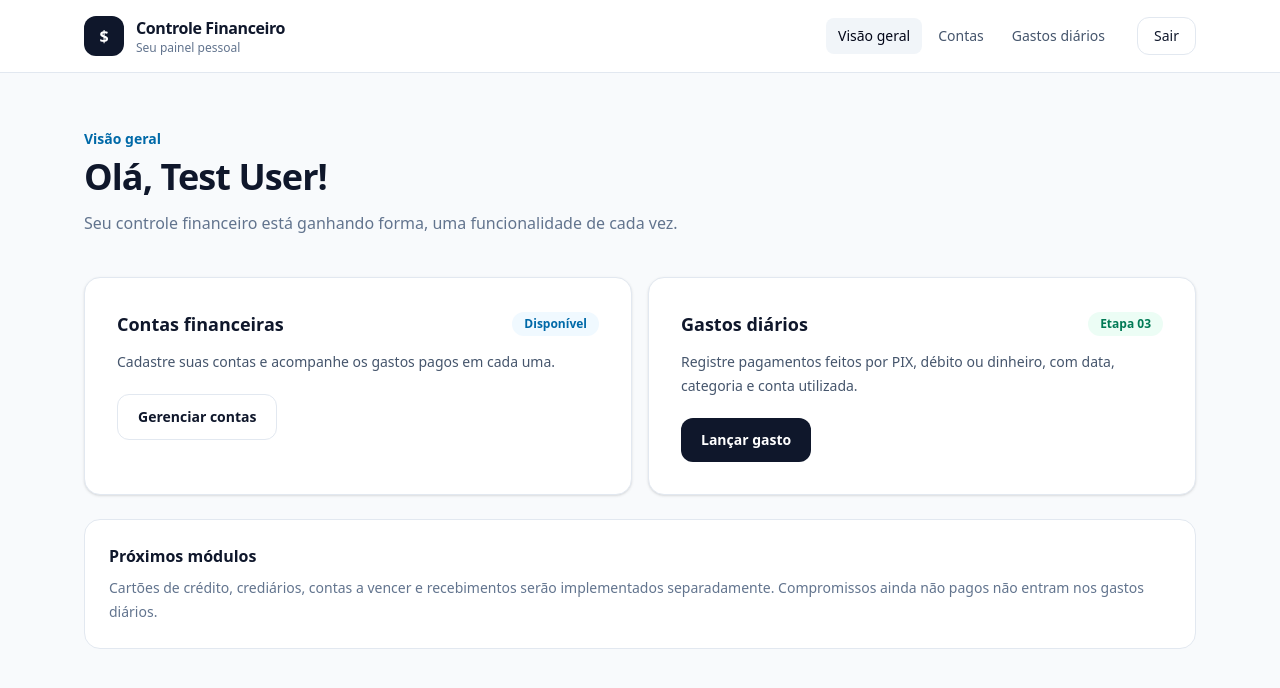
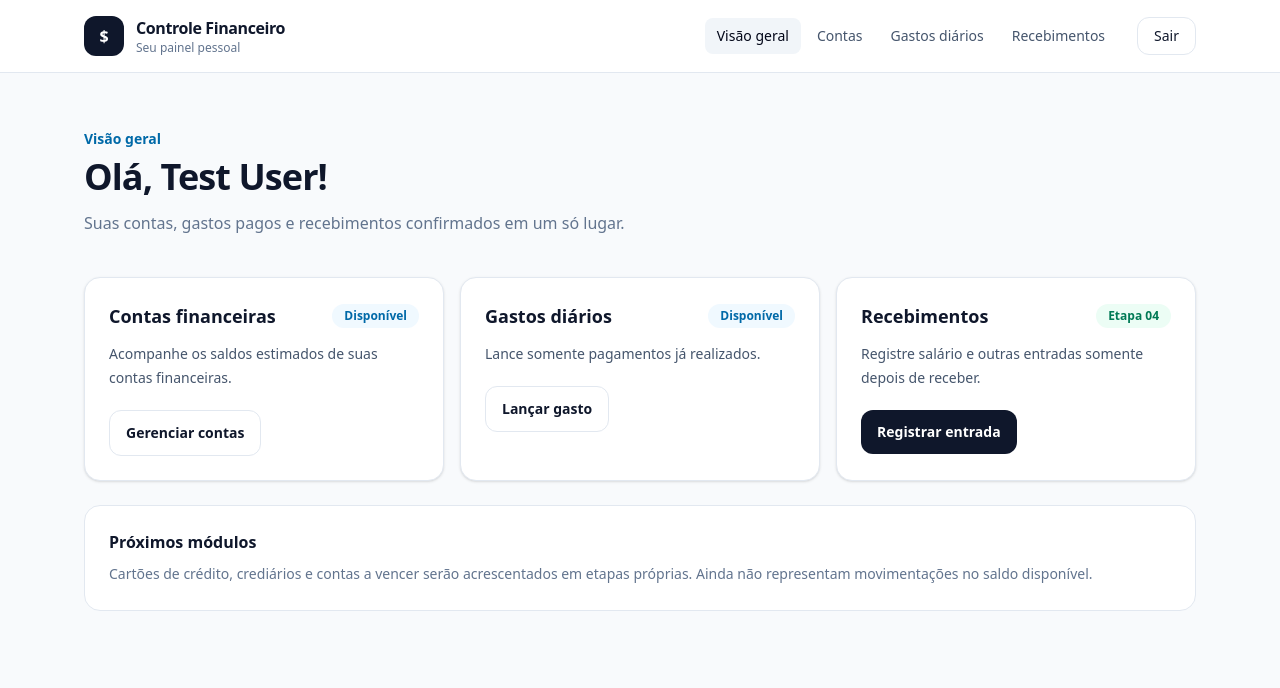
Before and after one commit to jrgviana/controle-financeiro, a Laravel app: page /dashboard in a window 1280 px wide. Shown: the top 688 px of the page. Run offline with Laravel 12, Linux system fonts and the light colour scheme; a user stored in the database is signed in; data comes from the database, SQL or seed files in the repository; style sheets or scripts are compiled from the project's sources; some libraries are stand-ins or nearby versions.

Commit message:
Etapa 04: integra recebimentos com saldos e navegação

```diff
--- a/app/Livewire/FinancialAccounts.php
+++ b/app/Livewire/FinancialAccounts.php
@@ -121,11 +121,13 @@ class FinancialAccounts extends Component
             ->orderByDesc('active')
             ->orderBy('name')
             ->withSum('dailyExpenses as expenses_paid', 'amount')
+            ->withSum('receivedIncomes as income_received', 'amount')
             ->get();
 
         $activeAccounts = $accounts->where('active', true);
         $balanceCents = $activeAccounts->sum(fn ($account) =>
             (int) round((float) $account->initial_balance * 100)
+            + (int) round((float) ($account->income_received ?? 0) * 100)
             - (int) round((float) ($account->expenses_paid ?? 0) * 100)
         );
 
--- a/app/Models/FinancialAccount.php
+++ b/app/Models/FinancialAccount.php
@@ -30,6 +30,11 @@ class FinancialAccount extends Model
         return $this->hasMany(DailyExpense::class);
     }
 
+    public function receivedIncomes(): HasMany
+    {
+        return $this->hasMany(ReceivedIncome::class);
+    }
+
     public function user(): BelongsTo
     {
         return $this->belongsTo(User::class);
--- a/resources/views/dashboard.blade.php
+++ b/resources/views/dashboard.blade.php
@@ -5,29 +5,37 @@
 @section('content')
     <p class="text-sm font-semibold text-sky-700">Visão geral</p>
     <h1 class="mt-2 text-3xl font-semibold tracking-tight sm:text-4xl">Olá, {{ auth()->user()->name }}!</h1>
-    <p class="mt-3 max-w-2xl text-base leading-7 text-slate-500">Seu controle financeiro está ganhando forma, uma funcionalidade de cada vez.</p>
+    <p class="mt-3 max-w-2xl text-base leading-7 text-slate-500">Suas contas, gastos pagos e recebimentos confirmados em um só lugar.</p>
 
-    <div class="mt-10 grid gap-4 md:grid-cols-2">
-        <section class="rounded-2xl border border-slate-200 bg-white p-6 shadow-sm sm:p-8">
+    <div class="mt-10 grid gap-4 md:grid-cols-3">
+        <section class="rounded-2xl border border-slate-200 bg-white p-6 shadow-sm">
             <div class="flex items-center justify-between gap-3">
                 <h2 class="text-lg font-semibold">Contas financeiras</h2>
                 <span class="rounded-full bg-sky-50 px-3 py-1 text-xs font-semibold text-sky-700">Disponível</span>
             </div>
-            <p class="mt-3 text-sm leading-6 text-slate-600">Cadastre suas contas e acompanhe os gastos pagos em cada uma.</p>
-            <a href="{{ route('contas.index') }}" class="mt-5 inline-flex rounded-xl border border-slate-200 px-5 py-3 text-sm font-semibold transition hover:bg-slate-100">Gerenciar contas</a>
+            <p class="mt-3 text-sm leading-6 text-slate-600">Acompanhe os saldos estimados de suas contas financeiras.</p>
+            <a href="{{ route('contas.index') }}" class="mt-5 inline-flex rounded-xl border border-slate-200 px-4 py-3 text-sm font-semibold transition hover:bg-slate-100">Gerenciar contas</a>
         </section>
-        <section class="rounded-2xl border border-slate-200 bg-white p-6 shadow-sm sm:p-8">
+        <section class="rounded-2xl border border-slate-200 bg-white p-6 shadow-sm">
             <div class="flex items-center justify-between gap-3">
                 <h2 class="text-lg font-semibold">Gastos diários</h2>
-                <span class="rounded-full bg-emerald-50 px-3 py-1 text-xs font-semibold text-emerald-700">Etapa 03</span>
+                <span class="rounded-full bg-sky-50 px-3 py-1 text-xs font-semibold text-sky-700">Disponível</span>
             </div>
-            <p class="mt-3 text-sm leading-6 text-slate-600">Registre pagamentos feitos por PIX, débito ou dinheiro, com data, categoria e conta utilizada.</p>
-            <a href="{{ route('gastos.index') }}" class="mt-5 inline-flex rounded-xl bg-slate-900 px-5 py-3 text-sm font-semibold text-white transition hover:bg-slate-800">Lançar gasto</a>
+            <p class="mt-3 text-sm leading-6 text-slate-600">Lance somente pagamentos já realizados.</p>
+            <a href="{{ route('gastos.index') }}" class="mt-5 inline-flex rounded-xl border border-slate-200 px-4 py-3 text-sm font-semibold transition hover:bg-slate-100">Lançar gasto</a>
+        </section>
+        <section class="rounded-2xl border border-slate-200 bg-white p-6 shadow-sm">
+            <div class="flex items-center justify-between gap-3">
+                <h2 class="text-lg font-semibold">Recebimentos</h2>
+                <span class="rounded-full bg-emerald-50 px-3 py-1 text-xs font-semibold text-emerald-700">Etapa 04</span>
+            </div>
+            <p class="mt-3 text-sm leading-6 text-slate-600">Registre salário e outras entradas somente depois de receber.</p>
+            <a href="{{ route('recebimentos.index') }}" class="mt-5 inline-flex rounded-xl bg-slate-900 px-4 py-3 text-sm font-semibold text-white transition hover:bg-slate-800">Registrar entrada</a>
         </section>
     </div>
 
     <section class="mt-6 rounded-2xl border border-slate-200 bg-white p-6">
         <h2 class="font-semibold">Próximos módulos</h2>
-        <p class="mt-2 text-sm leading-6 text-slate-500">Cartões de crédito, crediários, contas a vencer e recebimentos serão implementados separadamente. Compromissos ainda não pagos não entram nos gastos diários.</p>
+        <p class="mt-2 text-sm leading-6 text-slate-500">Cartões de crédito, crediários e contas a vencer serão acrescentados em etapas próprias. Ainda não representam movimentações no saldo disponível.</p>
     </section>
 @endsection
--- a/resources/views/layouts/app.blade.php
+++ b/resources/views/layouts/app.blade.php
@@ -23,6 +23,7 @@
                     <a href="{{ route('dashboard') }}" class="rounded-lg px-3 py-2 font-medium transition hover:bg-slate-100 {{ request()->routeIs('dashboard') ? 'bg-slate-100 text-slate-950' : 'text-slate-600' }}">Visão geral</a>
                     <a href="{{ route('contas.index') }}" class="rounded-lg px-3 py-2 font-medium transition hover:bg-slate-100 {{ request()->routeIs('contas.*') ? 'bg-slate-100 text-slate-950' : 'text-slate-600' }}">Contas</a>
                     <a href="{{ route('gastos.index') }}" class="rounded-lg px-3 py-2 font-medium transition hover:bg-slate-100 {{ request()->routeIs('gastos.*') ? 'bg-slate-100 text-slate-950' : 'text-slate-600' }}">Gastos diários</a>
+                    <a href="{{ route('recebimentos.index') }}" class="rounded-lg px-3 py-2 font-medium transition hover:bg-slate-100 {{ request()->routeIs('recebimentos.*') ? 'bg-slate-100 text-slate-950' : 'text-slate-600' }}">Recebimentos</a>
                 </nav>
                 <form method="POST" action="{{ route('logout') }}">
                     @csrf
--- a/routes/web.php
+++ b/routes/web.php
@@ -3,6 +3,7 @@
 use App\Http\Controllers\Auth\PinLoginController;
 use App\Livewire\DailyExpenses;
 use App\Livewire\FinancialAccounts;
+use App\Livewire\ReceivedIncomes;
 use Illuminate\Support\Facades\Route;
 
 Route::redirect('/', '/dashboard');
@@ -16,5 +17,6 @@ Route::middleware('auth')->group(function (): void {
     Route::view('/dashboard', 'dashboard')->name('dashboard');
     Route::livewire('/contas', FinancialAccounts::class)->name('contas.index');
     Route::livewire('/gastos', DailyExpenses::class)->name('gastos.index');
+    Route::livewire('/recebimentos', ReceivedIncomes::class)->name('recebimentos.index');
     Route::post('/sair', [PinLoginController::class, 'destroy'])->name('logout');
 });
```
Also changed, not shown: resources/views/livewire/financial-accounts.blade.php (+8 -5 lines).
